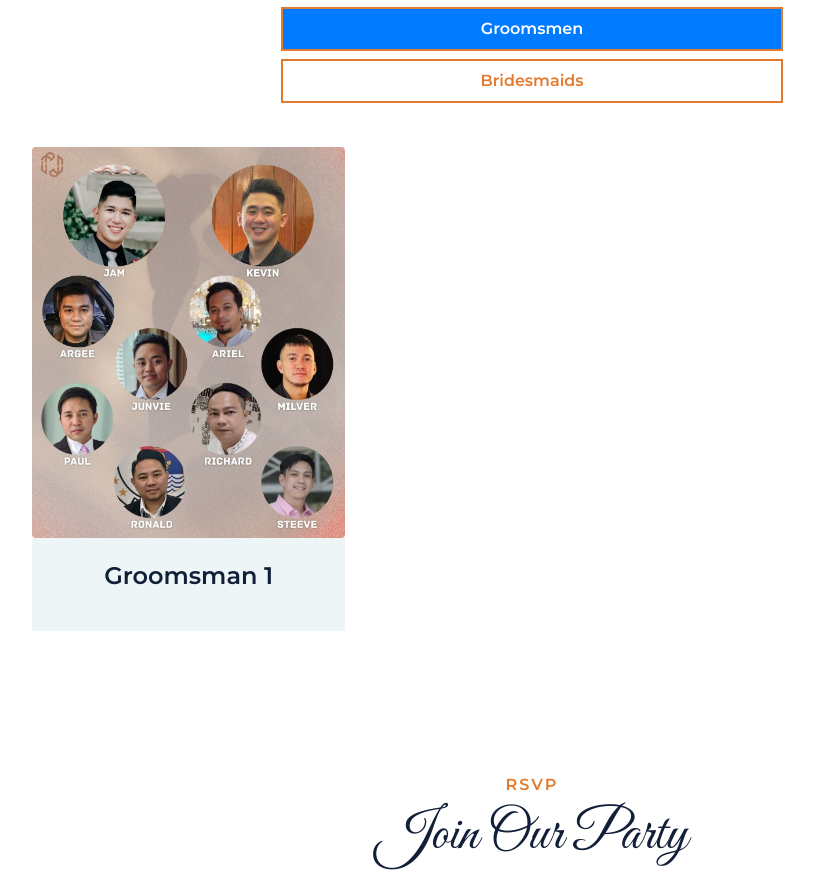
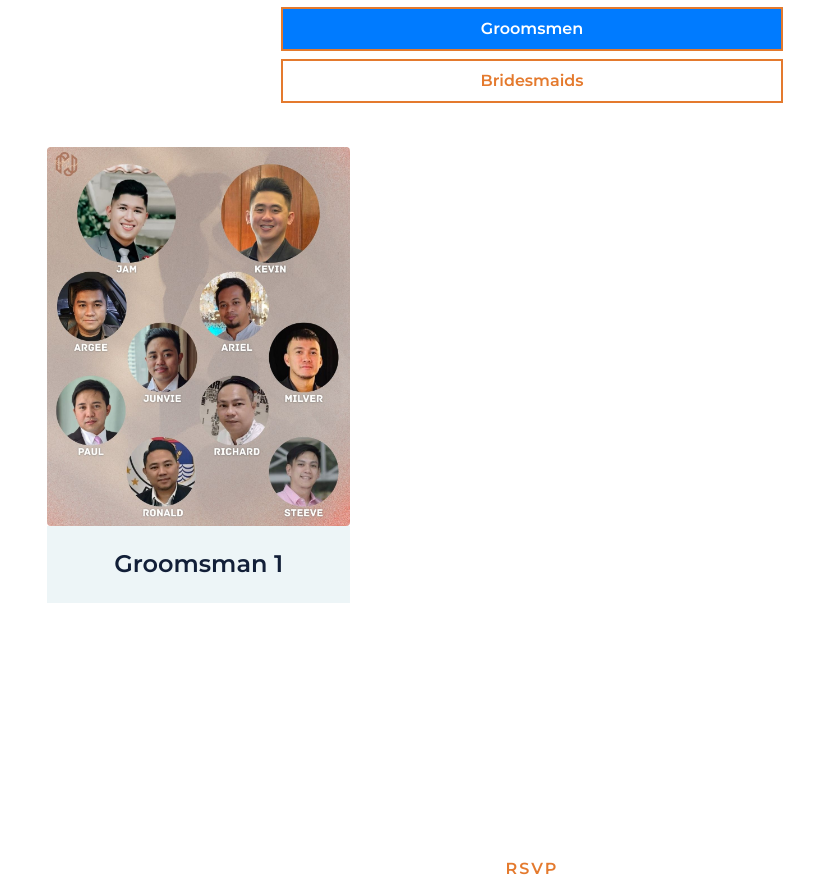
Before and after one commit to redjemwedding/jemred, a plain HTML site: page index.html in a window 1280 px wide. Shown: the part 8929-9812 px from the top of the page, without its empty margins (108-922 px from the left). Drawn offline with nearby package versions, Linux system fonts and the light colour scheme.

Commit message:
Update index.html

```diff
--- a/index.html
+++ b/index.html
@@ -495,10 +495,10 @@ Four years later, just before Valentine’s Day 2023, we knew it was time. I fle
 
 
 
-
-<!-- Friends & Family Start -->
+<!-- Friends & Family Section Start -->
 <div class="container-fluid py-5" id="squad">
     <div class="container pt-5 pb-3">
+        <!-- Section Title -->
         <div class="section-title position-relative text-center">
             <h6 class="text-uppercase text-primary mb-3" style="letter-spacing: 3px;"></h6>
             <h1 class="font-secondary display-4">Squad</h1>
@@ -515,17 +515,17 @@ Four years later, just before Valentine’s Day 2023, we knew it was time. I fle
             </div>
         </div>
 
-        <!-- Centered Invisible Box -->
+        <!-- Portfolio Grid Container -->
         <div class="d-flex justify-content-center">
             <div class="portfolio-box w-100" style="max-width: 1000px;">
+                <div class="position-relative portfolio-container">
 
-                <div class="row portfolio-container">
                     <!-- Groomsmen -->
                     <div class="col-lg-4 col-md-6 col-sm-12 mb-4 portfolio-item first">
                         <div class="position-relative mb-2">
-                            <img class="img-fluid w-100 rounded" src="img/groomsmen-1.jpg" alt="">
+                            <img class="img-fluid rounded" src="img/groomsmen-1.jpg" alt="Groomsman 1">
                             <div class="bg-secondary text-center p-4">
-                                <h4 class="mb-3">Groomsman 1</h4>
+                                <h4 class="mb-0">Groomsman 1</h4>
                             </div>
                         </div>
                     </div>
@@ -533,53 +533,61 @@ Four years later, just before Valentine’s Day 2023, we knew it was time. I fle
                     <!-- Bridesmaids -->
                     <div class="col-lg-4 col-md-6 col-sm-12 mb-4 portfolio-item second">
                         <div class="position-relative mb-2">
-                            <img class="img-fluid w-100 rounded" src="img/bridesmaid-1.jpg" alt="">
+                            <img class="img-fluid rounded" src="img/bridesmaid-1.jpg" alt="Bridesmaid 1">
                             <div class="bg-secondary text-center p-4">
-                                <h4 class="mb-3">Bridesmaid 1</h4>
+                                <h4 class="mb-0">Bridesmaid 1</h4>
                             </div>
                         </div>
                     </div>
-                </div> <!-- End of portfolio-container -->
 
-            </div> <!-- End of portfolio-box -->
-        </div> <!-- End of d-flex wrapper -->
+                </div>
+            </div>
+        </div>
     </div>
 </div>
-<!-- Friends & Family End -->
+<!-- Friends & Family Section End -->
 
 <!-- jQuery (Required for script below) -->
-<script src="https://code.jquery.com/jquery-3.5.1.min.js"></script>
+<script src="https://code.jquery.com/jquery-3.6.0.min.js"></script>
 
 <!-- JavaScript Filter Logic -->
 <script>
     $(document).ready(function () {
-        // Show only Groomsmen by default
         $(".portfolio-item").hide();
-        $(".first").show();
+        $(".first").fadeIn(400);
 
-        // Filter on button click
         $("#portfolio-filters li").click(function () {
             $("#portfolio-filters li").removeClass("active");
             $(this).addClass("active");
 
             var selectedClass = $(this).attr("data-filter");
-            $(".portfolio-item").hide();
-            $(selectedClass).fadeIn(400);
+            $(".portfolio-item").fadeOut(200, function () {
+                $(selectedClass).fadeIn(400);
+            });
         });
     });
 </script>
 
-<!-- Mobile Optimized Styling -->
+<!-- Custom Styles -->
 <style>
-    .portfolio-box {
-        margin: 0 auto;
+    .portfolio-container {
+        position: relative;
+        min-height: 600px; /* adjust if you add more content */
+    }
+
+    .portfolio-item {
+        position: absolute;
+        top: 0;
+        left: 0;
+        width: 100%;
+        display: none;
     }
 
     .portfolio-item img {
+        width: 100%;
         height: auto;
-        max-height: 400px;
-        object-fit: cover;
-        width: 100%;
+        object-fit: contain;
+        max-height: 600px;
     }
 
     #portfolio-filters li.active {
@@ -590,21 +598,17 @@ Four years later, just before Valentine’s Day 2023, we knew it was time. I fle
     @media (max-width: 768px) {
         #portfolio-filters li {
             width: 100%;
-            display: block;
         }
 
         .portfolio-item {
-            text-align: center;
+            position: relative;
+        }
+
+        .portfolio-container {
+            min-height: auto;
         }
     }
 </style>
-
-
-
-
-
-
-
 
 
 
```
